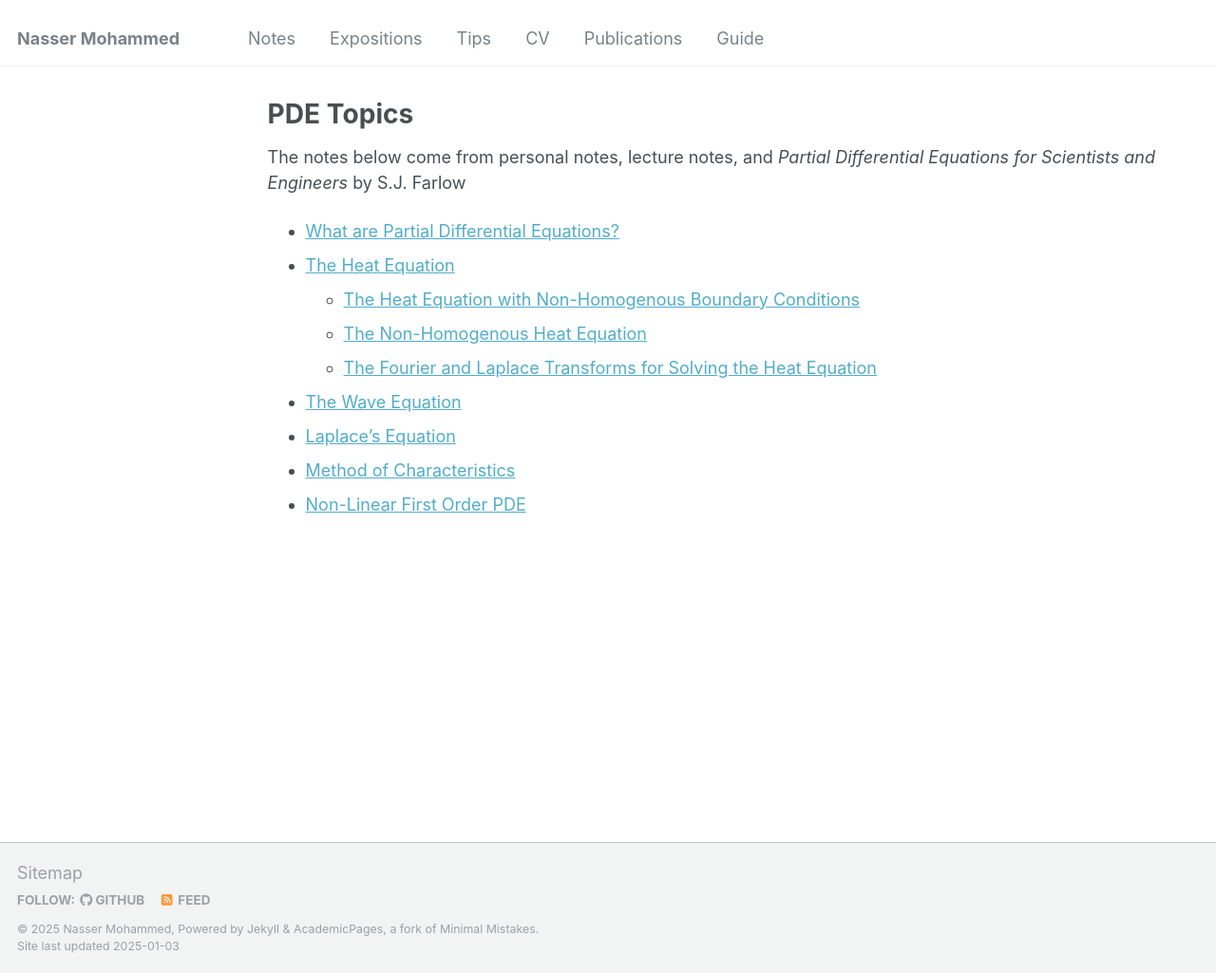
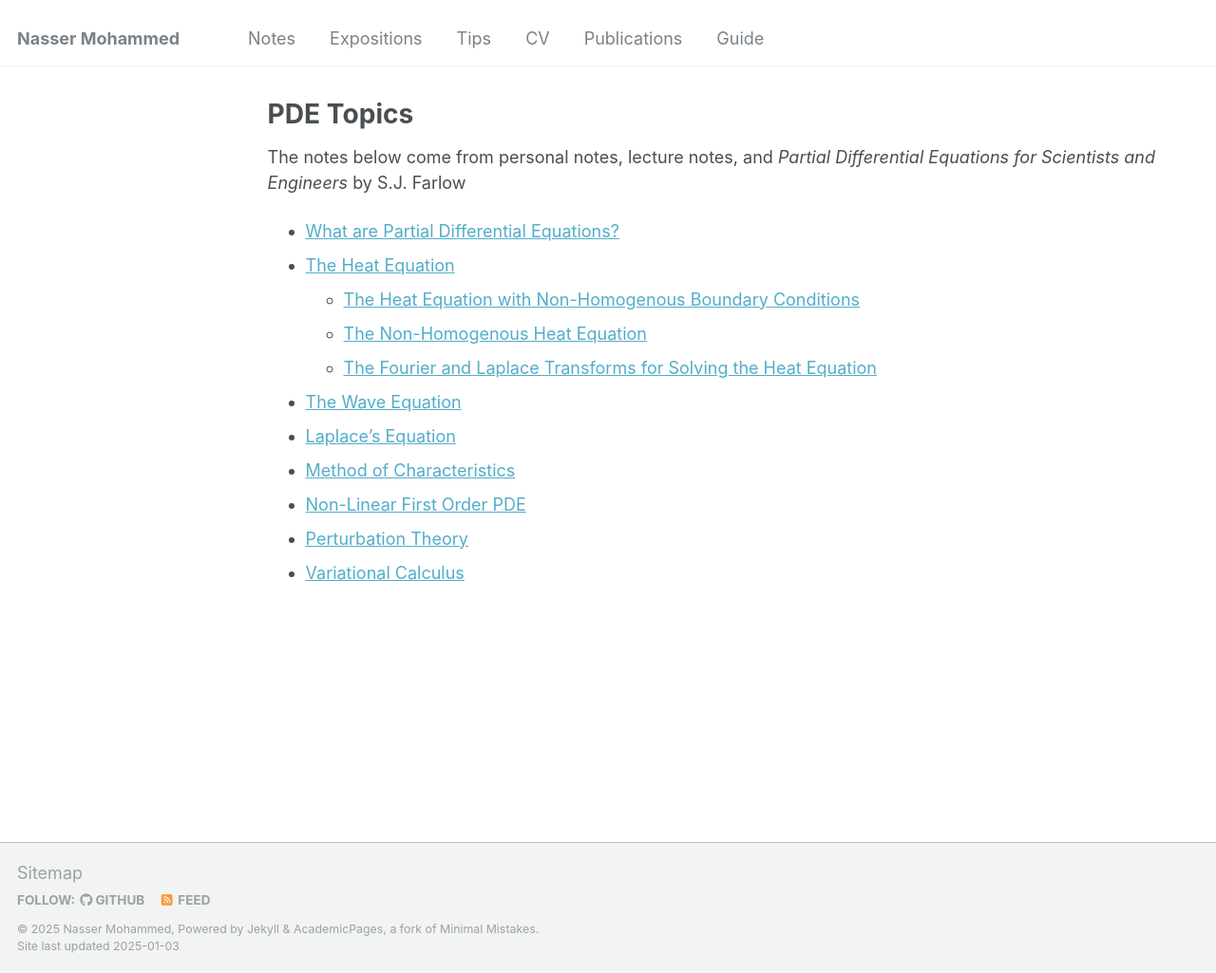
Before and after one commit to Nasser-Mohammed/Nasser-Mohammed.github.io, a Jekyll site: the page built from _pages/notes/pde/nav.md, in a window 1280 px wide and 1025 px high. Shown: the whole window at 95% size. Built offline with Jekyll 4.4.1, drawn with Linux system fonts in a browser that asks for light colours.

Commit message:
Update nav.md

```diff
--- a/_pages/notes/pde/nav.md
+++ b/_pages/notes/pde/nav.md
@@ -14,3 +14,5 @@ The notes below come from personal notes, lecture notes, and *Partial Differenti
 - [Laplace's Equation](laplaceequation.md)
 - [Method of Characteristics](method-of-characteristics.md)
 - [Non-Linear First Order PDE](conservation-eq.md)
+- [Perturbation Theory](perturbation-theory.md)
+- [Variational Calculus](variational-calc.md)
```
